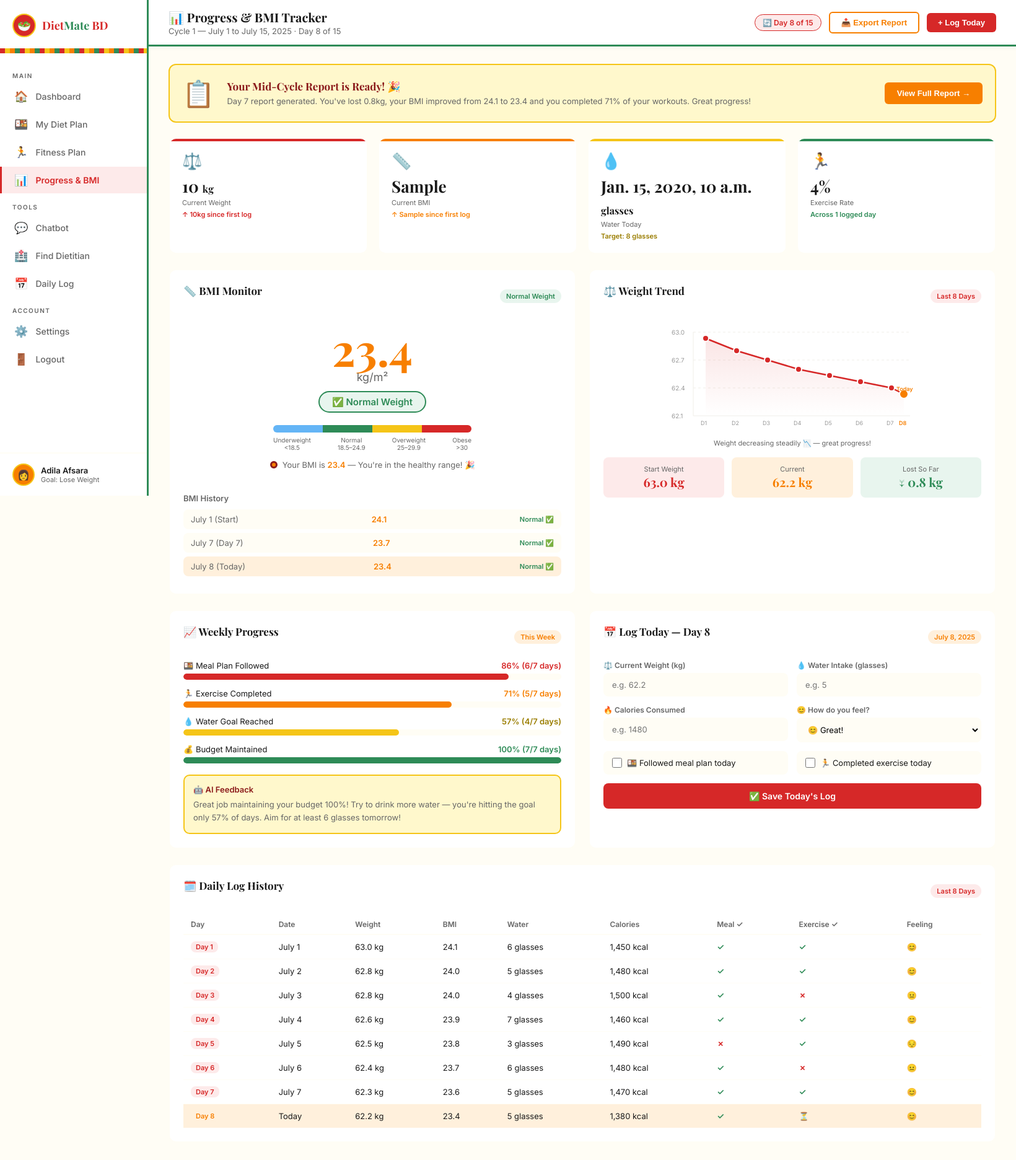
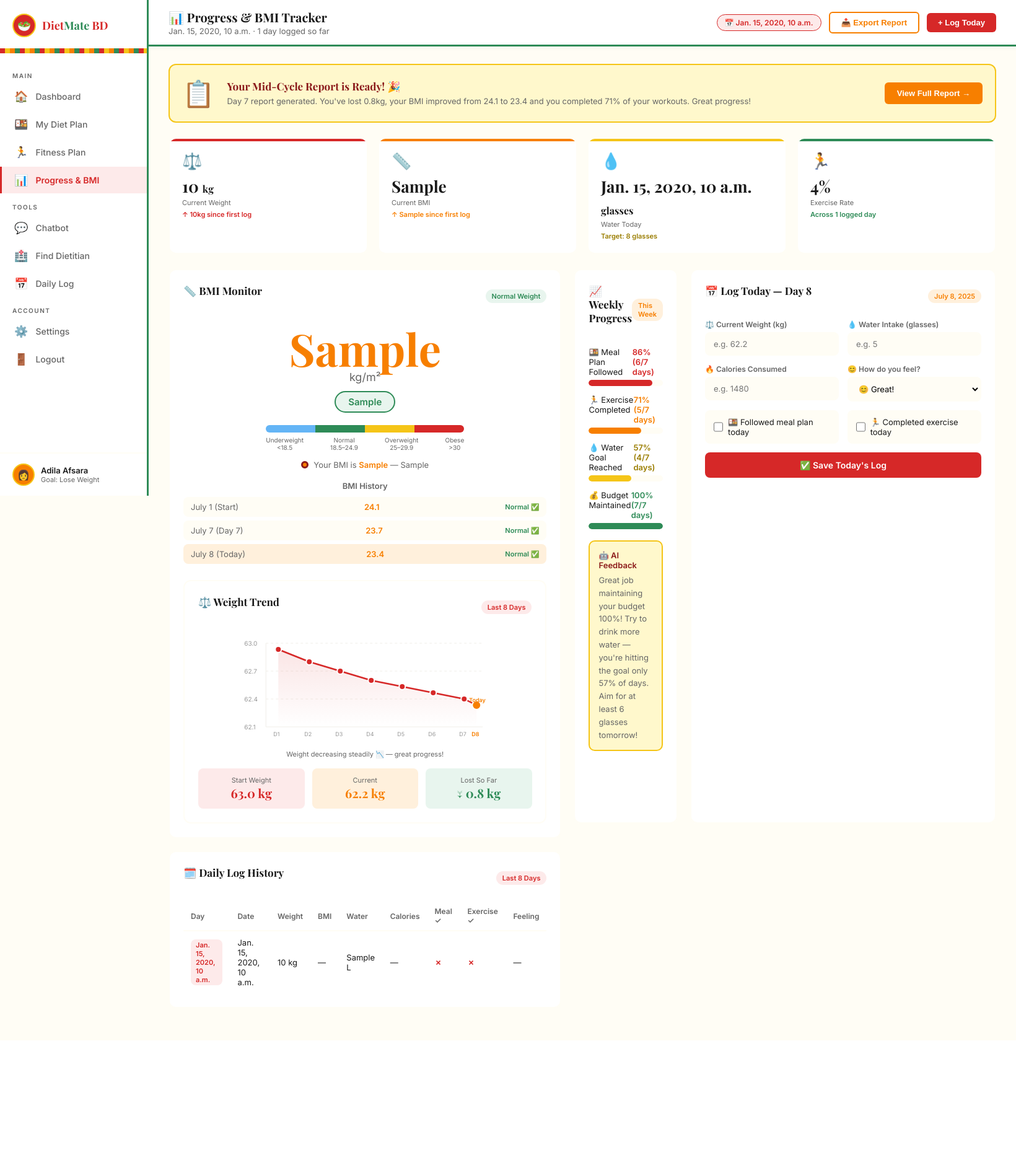
Before and after one commit to adila-afsara/Smart-Diet-Fitness-Planner, a Django app: template templates/DietMate_progress.html in a window 1640 px wide. Shown: the whole page at 62% size. After the commit the page ends 1591 px from the top, so only its background shows below. Run offline with Django 5.2, Linux system fonts and the light colour scheme; the template is opened without the code that fills it: most values are stand-ins (such as "Sample title", 1, 10 or a date in 2020).

Commit message:
Update DietMate_progress.html

```diff
--- a/templates/DietMate_progress.html
+++ b/templates/DietMate_progress.html
@@ -203,10 +203,10 @@
     <div class="topbar">
       <div class="topbar-left">
         <h2>📊 Progress & BMI Tracker</h2>
-        <p>Cycle 1 — July 1 to July 15, 2025 · Day 8 of 15</p>
+        <p>{{ today }} · {{ total_logs }} day{{ total_logs|pluralize }} logged so far</p>
       </div>
       <div class="topbar-right">
-        <div class="cycle-badge">🔄 Day 8 of 15</div>
+        <div class="cycle-badge">📅 {{ today }}</div>
         <button class="btn-secondary">📥 Export Report</button>
         <button class="btn-primary">+ Log Today</button>
       </div>
@@ -268,9 +268,9 @@
             <span class="card-badge badge-green">Normal Weight</span>
           </div>
           <div class="bmi-big">
-            <div class="bmi-number">23.4</div>
+            <div class="bmi-number">{% if latest_bmi %}{{ latest_bmi.bmi_value }}{% else %}—{% endif %}</div>
             <div class="bmi-unit">kg/m²</div>
-            <div class="bmi-category-badge">✅ Normal Weight</div>
+            <div class="bmi-category-badge">{% if latest_bmi %}{{ latest_bmi.bmi_category }}{% else %}No data yet{% endif %}</div>
             <div class="bmi-scale-wrap">
               <div class="bmi-scale">
                 <div class="bmi-s1"></div>
@@ -287,8 +287,7 @@
             </div>
             <div class="bmi-pointer-wrap">
               <div class="bmi-pointer-dot"></div>
-              <div class="bmi-pointer-text">Your BMI is <span>23.4</span> — You're in the healthy range! 🎉</div>
-            </div>
+             <div class="bmi-pointer-text">{% if latest_bmi %}Your BMI is <span>{{ latest_bmi.bmi_value }}</span> — {{ latest_bmi.bmi_category }}{% else %}Log your weight to see your BMI here.{% endif %}</div>
           </div>
           <div class="bmi-history">
             <div class="bmi-history-title">BMI History</div>
@@ -504,14 +503,23 @@
             </tr>
           </thead>
           <tbody>
-            <tr><td><span class="log-day-badge">Day 1</span></td><td>July 1</td><td>63.0 kg</td><td>24.1</td><td>6 glasses</td><td>1,450 kcal</td><td class="check-yes">✓</td><td class="check-yes">✓</td><td>😊</td></tr>
-            <tr><td><span class="log-day-badge">Day 2</span></td><td>July 2</td><td>62.8 kg</td><td>24.0</td><td>5 glasses</td><td>1,480 kcal</td><td class="check-yes">✓</td><td class="check-yes">✓</td><td>😊</td></tr>
-            <tr><td><span class="log-day-badge">Day 3</span></td><td>July 3</td><td>62.8 kg</td><td>24.0</td><td>4 glasses</td><td>1,500 kcal</td><td class="check-yes">✓</td><td class="check-no">✗</td><td>😐</td></tr>
-            <tr><td><span class="log-day-badge">Day 4</span></td><td>July 4</td><td>62.6 kg</td><td>23.9</td><td>7 glasses</td><td>1,460 kcal</td><td class="check-yes">✓</td><td class="check-yes">✓</td><td>😊</td></tr>
-            <tr><td><span class="log-day-badge">Day 5</span></td><td>July 5</td><td>62.5 kg</td><td>23.8</td><td>3 glasses</td><td>1,490 kcal</td><td class="check-no">✗</td><td class="check-yes">✓</td><td>😔</td></tr>
-            <tr><td><span class="log-day-badge">Day 6</span></td><td>July 6</td><td>62.4 kg</td><td>23.7</td><td>6 glasses</td><td>1,480 kcal</td><td class="check-yes">✓</td><td class="check-no">✗</td><td>😐</td></tr>
-            <tr><td><span class="log-day-badge">Day 7</span></td><td>July 7</td><td>62.3 kg</td><td>23.6</td><td>5 glasses</td><td>1,470 kcal</td><td class="check-yes">✓</td><td class="check-yes">✓</td><td>😊</td></tr>
-            <tr style="background:var(--orange-light)"><td><span class="log-day-badge today">Day 8</span></td><td>Today</td><td>62.2 kg</td><td>23.4</td><td>5 glasses</td><td>1,380 kcal</td><td class="check-yes">✓</td><td class="check-no">⏳</td><td>😊</td></tr>
+            <tbody>
+            {% for log in recent_logs %}
+            <tr>
+              <td><span class="log-day-badge">{{ log.log_date }}</span></td>
+              <td>{{ log.log_date }}</td>
+              <td>{{ log.current_weight }} kg</td>
+              <td>—</td>
+              <td>{% if log.water_intake_liters %}{{ log.water_intake_liters }} L{% else %}—{% endif %}</td>
+              <td>—</td>
+              <td class="{% if log.meal_followed %}check-yes{% else %}check-no{% endif %}">{% if log.meal_followed %}✓{% else %}✗{% endif %}</td>
+              <td class="{% if log.exercise_completed %}check-yes{% else %}check-no{% endif %}">{% if log.exercise_completed %}✓{% else %}✗{% endif %}</td>
+              <td>{{ log.notes|default:"—" }}</td>
+            </tr>
+            {% empty %}
+            <tr><td colspan="9" style="text-align:center; color:var(--muted); padding:20px;">No logs yet — save today's log above to get started!</td></tr>
+            {% endfor %}
+          </tbody>
           </tbody>
         </table>
       </div>
```
